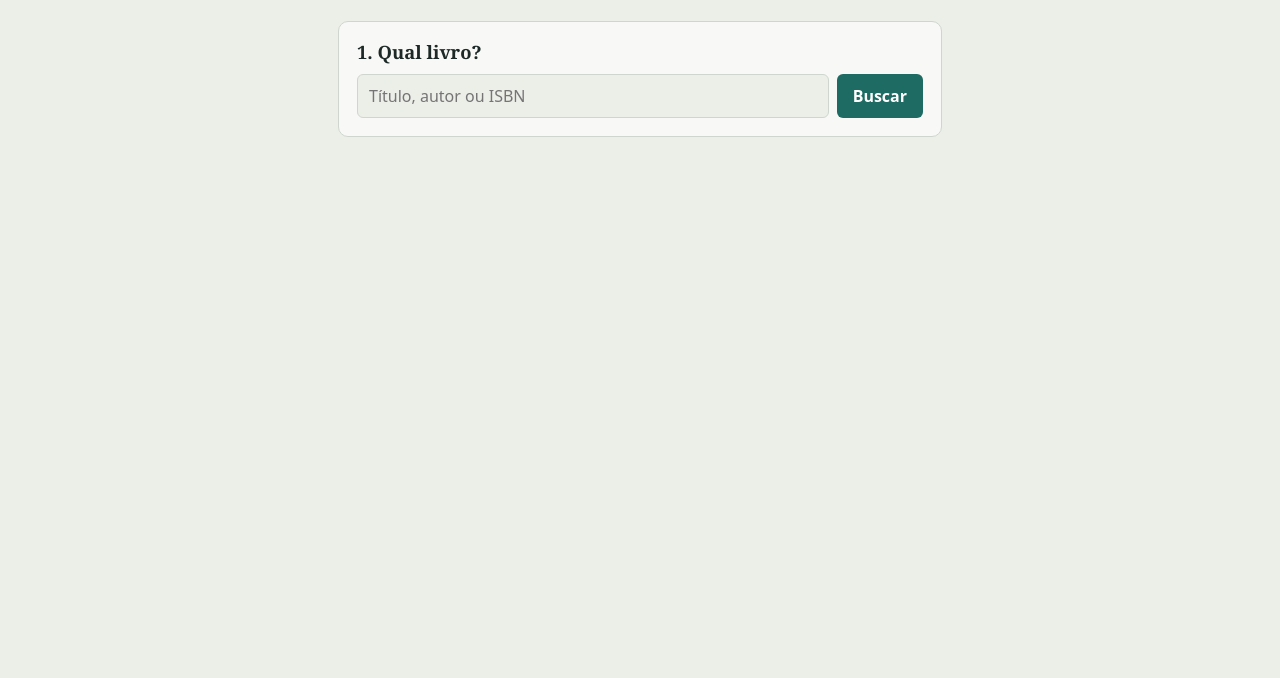
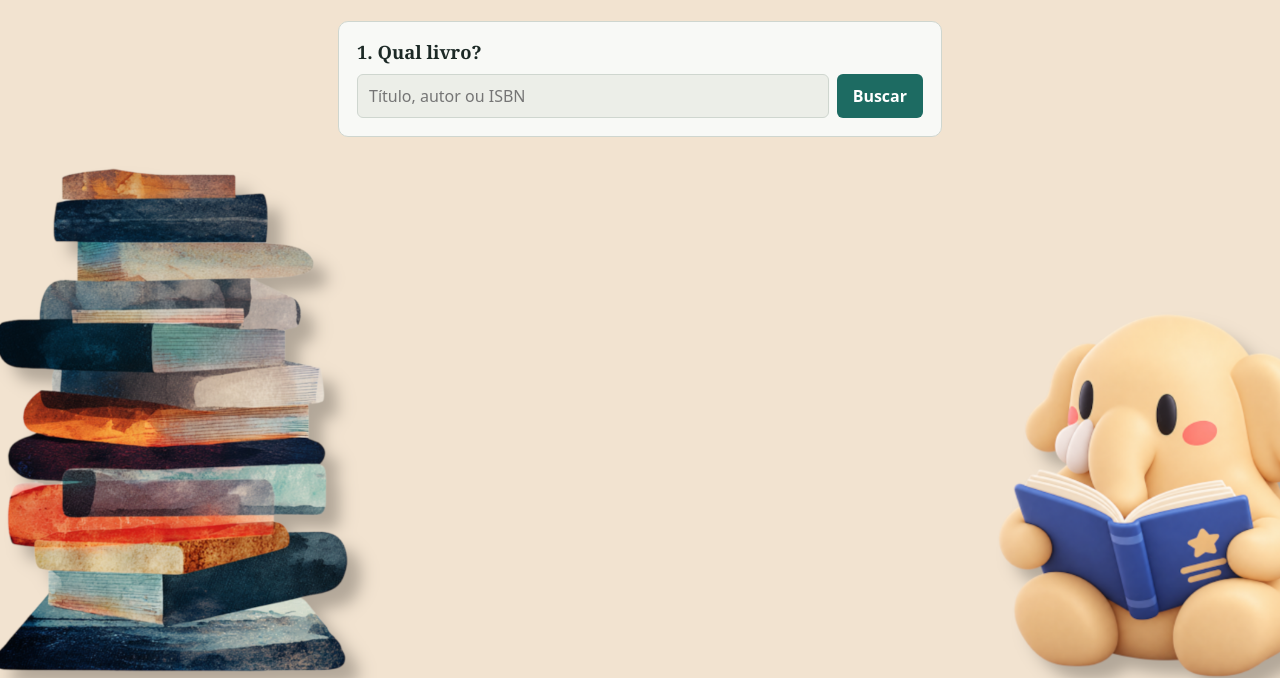
Before and after one commit to lucasdias87/Leituras-no-Mastodon, a plain HTML site: page index.html in a window 1280 px wide. Shown: the part 122-800 px from the top of the page. Drawn offline with Linux system fonts and the light colour scheme.

Commit message:
Add files via upload

```diff
--- a/style.css
+++ b/style.css
@@ -36,6 +36,13 @@ body {
   background: var(--bg);
   color: var(--fg);
   font: 16px/1.5 system-ui, -apple-system, "Segoe UI", sans-serif;
+	  background-image: url('img/fundo.png');
+  background-repeat: no-repeat;
+  background-position: center;
+  background-attachment: fixed;
+  background-size: cover;
+  min-height: 100vh;
+  margin: 0;
 }
 
 /* Coluna central, boa para leitura e para celular */
```
Also changed, not shown: img/fundo.png (added).
